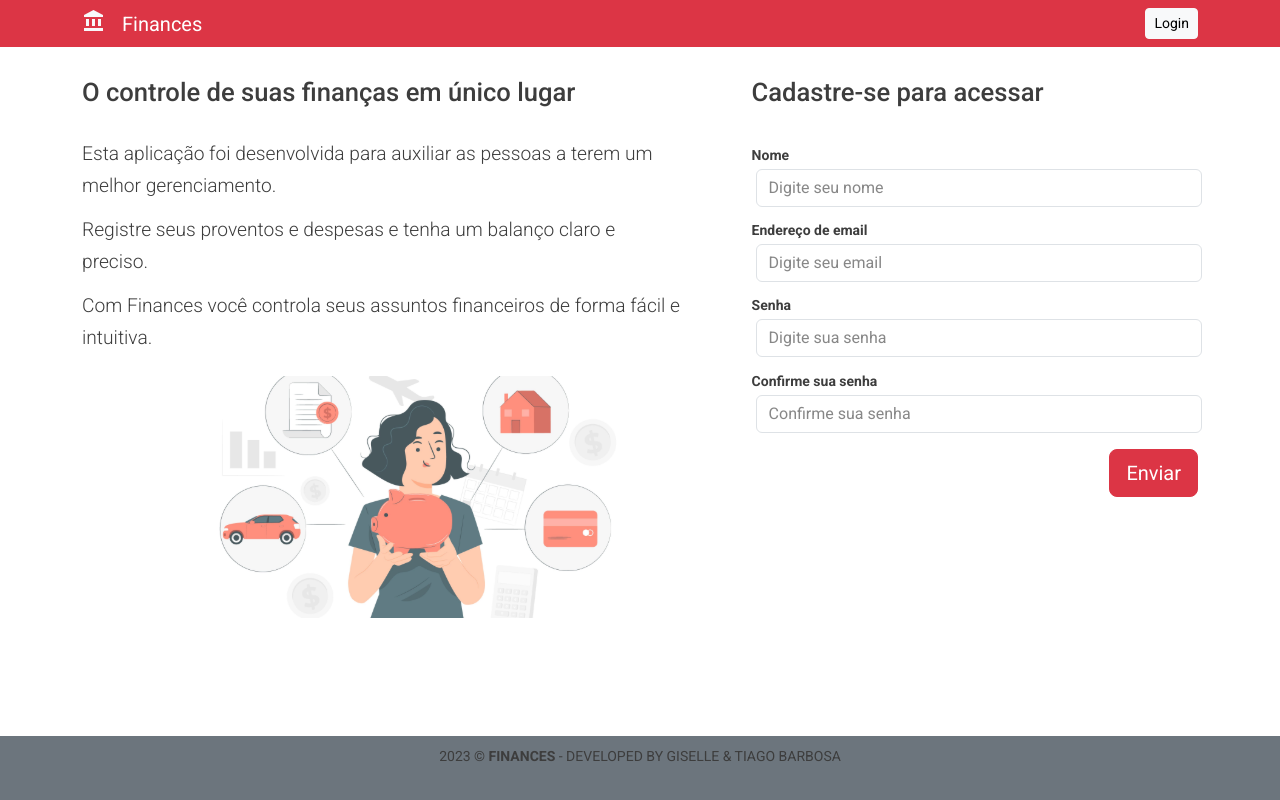
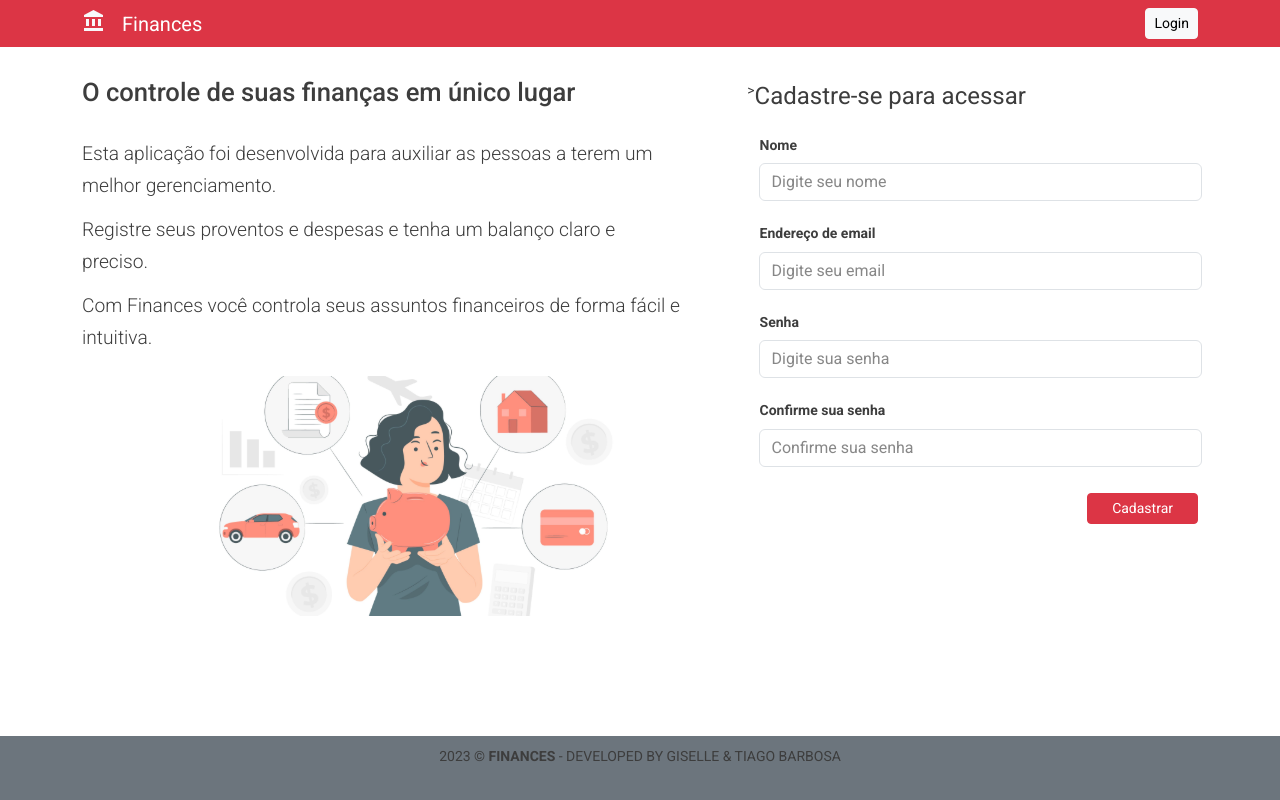
Before and after one commit to GiselleBarbosa/angular-app-finances, an Angular app: page /home in a window 1280 px wide. Built offline with nearby package versions, Linux system fonts and the light colour scheme.

Commit message:
add form-component

```diff
--- a/src/app/app.module.ts
+++ b/src/app/app.module.ts
@@ -13,6 +13,7 @@ import { LoginModalComponent } from './components/login-modal/login-modal.compon
 import { ReactiveFormsModule } from '@angular/forms';
 import { RouterModule } from '@angular/router';
 import { TransactionComponent } from './components/pages/transaction/transaction.component';
+import { FormHomeComponent } from './components/pages/form-home/form-home.component';
 
 
 @NgModule({
@@ -23,6 +24,7 @@ import { TransactionComponent } from './components/pages/transaction/transaction
     HeaderComponent,
     LoginModalComponent,
     TransactionComponent,
+    FormHomeComponent,
   ],
   imports: [
     BrowserModule,
--- a/src/app/components/header/header.component.html
+++ b/src/app/components/header/header.component.html
@@ -13,8 +13,9 @@
 
       </ul>
       <form class="d-flex">
-             <button type="button" class="btn btn-danger btn-light btn-sm" data-bs-toggle="modal"
-          data-bs-target="#janelaModal" (click)="onModal()">Login</button>
+        <button type="button" class="btn btn-danger btn-light btn-sm" data-bs-toggle="modal"
+          data-bs-target="#janelaModal">Login</button>
+        <app-login-modal (sendLoginEvent)="onLogin()"></app-login-modal>
       </form>
     </div>
   </div>
--- a/src/app/components/header/header.component.ts
+++ b/src/app/components/header/header.component.ts
@@ -8,12 +8,13 @@ import { Router } from '@angular/router';
 })
 export class HeaderComponent implements OnInit {
 
-  constructor(private router : Router) { }
+  constructor(private router: Router) { }
 
   ngOnInit(): void {
   }
 
-  onModal(){
-    this.router.navigate(['login'])
+  onLogin() {
+    console.log("Clicou no evento");
+    return;
   }
 }
--- a/src/app/components/login-modal/login-modal.component.html
+++ b/src/app/components/login-modal/login-modal.component.html
@@ -2,7 +2,7 @@
   <div class="modal-dialog">
     <div class="modal-content">
       <div class="modal-header">
-        <h1 class="modal-title">Login</h1>
+        <h1 class="modal-title" (click)="sendLoginEvent()">Login</h1>
         <button type="button" class="btn btn-close" data-bs-dismiss="modal"></button>
       </div>
       <div class="modal-body">
@@ -10,18 +10,22 @@
           <div class="main m-2">
 
             <form>
+
               <div class="form-group">
                 <label for="email"><strong> Endereço de email </strong></label>
                 <input type="email" class="form-control m-1" id="email" placeholder="Seu email">
               </div>
+
               <div class="form-group">
                 <label for="password">Senha</label>
                 <input type="password" class="form-control m-1" id="password" placeholder="Digute sua senha">
               </div>
+
               <div class="form-group form-check">
                 <input type="checkbox" class="form-check-input m-1" id="exampleCheck1">
                 <label class="form-check-label" for="exampleCheck1">Lembrar de mim</label>
               </div>
+
               <div class="button float-end">
                 <button type="button" class="btn btn-light m-1" data-bs-dismiss="modal">Fechar</button>
                 <button type="submit" class="btn btn-danger">Entrar</button>
--- a/src/app/components/login-modal/login-modal.component.ts
+++ b/src/app/components/login-modal/login-modal.component.ts
@@ -1,4 +1,4 @@
-import { Component, OnInit } from '@angular/core';
+import { Component, EventEmitter, OnInit, Output } from '@angular/core';
 
 @Component({
   selector: 'app-login-modal',
@@ -7,9 +7,14 @@ import { Component, OnInit } from '@angular/core';
 })
 export class LoginModalComponent implements OnInit {
 
+  @Output() sendLogin = new EventEmitter();
+
   constructor() { }
 
   ngOnInit(): void {
   }
 
+  sendLoginEvent() {
+    this.sendLogin.emit();
+  }
 }
--- /dev/null
+++ b/src/app/components/pages/form-home/form-home.component.css
@@ -0,0 +1,16 @@
+ form {
+  margin-top: 5%;
+}
+
+label {
+  padding-left: 5px ;
+  margin-bottom: 1%;
+}
+
+.form-group {
+    margin-bottom: 5%;
+}
+
+input::placeholder {
+  color: #5d5d5dbd;
+}
--- /dev/null
+++ b/src/app/components/pages/form-home/form-home.component.html
@@ -0,0 +1,26 @@
+
+  <h1>Cadastre-se para acessar </h1>
+
+  <form class="form">
+    <div class="form-group">
+      <label for="name"><strong>Nome</strong></label>
+      <input type="name" class="form-control m-1" id="name" placeholder="Digite seu nome">
+    </div>
+
+    <div class="form-group">
+      <label for="email"><strong>Endereço de email</strong></label>
+      <input type="email" class="form-control m-1" placeholder="Digite seu email">
+    </div>
+
+    <div class="form-group">
+      <label for="password"><strong>Senha</strong></label>
+      <input type="password" class="form-control m-1"  placeholder="Digite sua senha">
+    </div>
+
+    <div class="form-group">
+      <label for="password"><strong>Confirme sua senha</strong></label>
+      <input type="password" class="form-control m-1 mb-3" id="confirm-password" placeholder="Confirme sua senha">
+    </div>
+
+    <button type="submit" class="btn btn-danger btn-lg float-lg-end mt-1 btn-sm w-25">Cadastrar</button>
+  </form>
--- /dev/null
+++ b/src/app/components/pages/form-home/form-home.component.ts
@@ -0,0 +1,15 @@
+import { Component, OnInit } from '@angular/core';
+
+@Component({
+  selector: 'app-form-home',
+  templateUrl: './form-home.component.html',
+  styleUrls: ['./form-home.component.css']
+})
+export class FormHomeComponent implements OnInit {
+
+  constructor() { }
+
+  ngOnInit(): void {
+  }
+
+}
--- a/src/app/components/pages/home/home.component.css
+++ b/src/app/components/pages/home/home.component.css
@@ -17,7 +17,8 @@
   float: right;
 }
 
-h1 {
+.right h1,
+.left h1 {
   font-size: 1.6rem;
   font-family: "Roboto";
   font-weight: 500;
@@ -25,7 +26,8 @@ h1 {
   margin-bottom: 5%;
 }
 
-p {
+.right p,
+.left p {
   font-family: "Roboto", sans-serif;
   font-size: 1.2rem;
   font-weight: 300;
@@ -38,17 +40,6 @@ p {
   height: 15%;
 }
 
-.form-group {
-  margin-bottom: 3%;
-}
-
-input::placeholder {
-  color: rgba(93, 93, 93, 0.74);
-}
-
-.form {
-  margin-top: 9%;
-}
 
 /* Responsividade */
 @media (max-width: 600px) {
@@ -63,12 +54,14 @@ input::placeholder {
     min-width: 200px;
   }
 
-  h1 {
+  .right h1,
+  .left h1 {
     font-size: 1.4rem;
     margin-bottom: 4%;
   }
 
-  p {
+  .right p,
+  .left p {
     font-size: 1rem;
   }
 
--- a/src/app/components/pages/home/home.component.html
+++ b/src/app/components/pages/home/home.component.html
@@ -10,33 +10,10 @@
           <img src="../../../../assets/img/image1.svg" alt="image author: Designed by stories / Freepik"></a>
       </div>
     </div>
+<!-- formulario-->>
+    <div class="right">
+      <app-form-home></app-form-home>
+    </div>
 
-    <div class="right">
-      <h1>Cadastre-se para acessar </h1>
-
-      <form class="form">
-        <div class="form-group">
-          <label for="name"><strong>Nome</strong></label>
-          <input type="name" class="form-control m-1" id="name" placeholder="Digite seu nome">
-        </div>
-
-        <div class="form-group">
-          <label for="email"><strong>Endereço de email</strong></label>
-          <input type="email" class="form-control m-1" id="email" placeholder="Digite seu email">
-        </div>
-
-        <div class="form-group">
-          <label for="password"><strong>Senha</strong></label>
-          <input type="password" class="form-control m-1" id="password" placeholder="Digite sua senha">
-        </div>
-
-        <div class="form-group">
-          <label for="password"><strong>Confirme sua senha</strong></label>
-          <input type="password" class="form-control m-1 mb-3" id="password" placeholder="Confirme sua senha">
-        </div>
-
-        <button type="submit" class="btn btn-danger btn-lg float-lg-end">Enviar</button>
-      </form>
-    </div>
   </div>
 </div>
```
Also changed, not shown: 1 other file (tests, documents, lock files or other folders).
